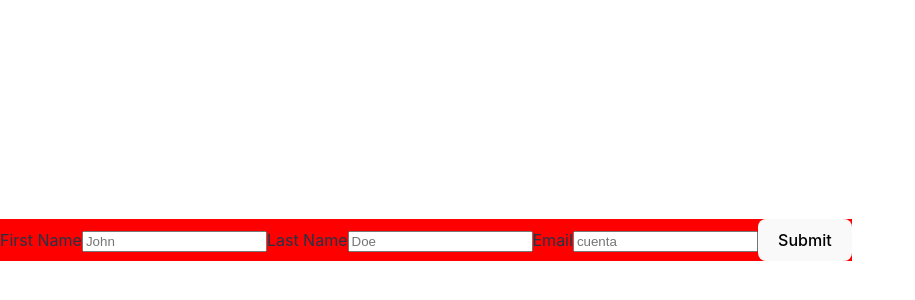
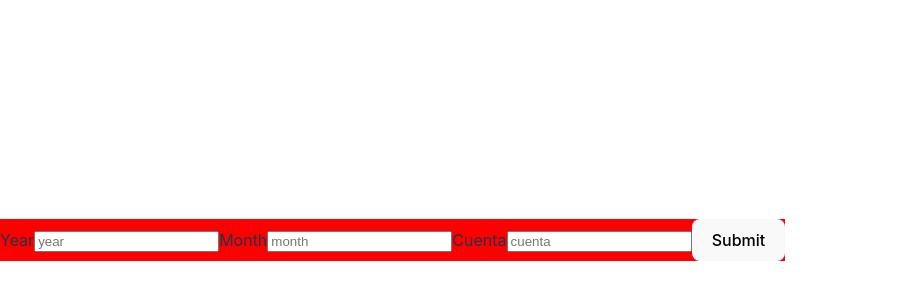
Before and after one commit to Iralak07/insurance-market-statistics, a React (Vite) app in the folder front/vite-project/: page / in a window 1280 px wide. Shown: the part 160-460 px from the top of the page, without its empty margins (0-915 px from the left). Built offline with nearby package versions, Linux system fonts and the light colour scheme.

Commit message:
Update backend preprocessing_tools.py and routes.py, and frontend Index.jsx

```diff
--- a/front/vite-project/src/pages/IndexPage/Index.jsx
+++ b/front/vite-project/src/pages/IndexPage/Index.jsx
@@ -10,7 +10,7 @@ const Index = () => {
         const year=values.year
         const month=values.month
         const cuenta=values.cuenta
-        const response=axios.get('http://localhost:8000/all_field_values/2023/diciembre/balance_general.resultado_ejercicio')
+        const response=axios.get(`http://localhost:8000/all_field_values/${year}/${month}/${cuenta}`)
         setChartData(response.data)
         console.log(response);
     }
@@ -21,14 +21,14 @@ const Index = () => {
                 onSubmit={handleSubmit}
             >
                 <Form>
-                    <label htmlFor="firstName">First Name</label>
-                    <Field id="firstName" name="year" placeholder="John" />
+                    <label htmlFor="year">Year</label>
+                    <Field id="yearField" name="year" placeholder="year" />
 
-                    <label htmlFor="lastName">Last Name</label>
-                    <Field id="lastName" name="month" placeholder="Doe" />
+                    <label htmlFor="month">Month</label>
+                    <Field id="monthField" name="month" placeholder="month" />
 
-                    <label htmlFor="email">Email</label>
-                    <Field id="email" name="cuenta" placeholder="cuenta" />
+                    <label htmlFor="cuenta">Cuenta</label>
+                    <Field id="cuentaField" name="cuenta" placeholder="cuenta" />
 
                     <button type="submit">Submit</button>
                 </Form>
```
Also changed, not shown: 2 other files (tests, documents, lock files or other folders).
